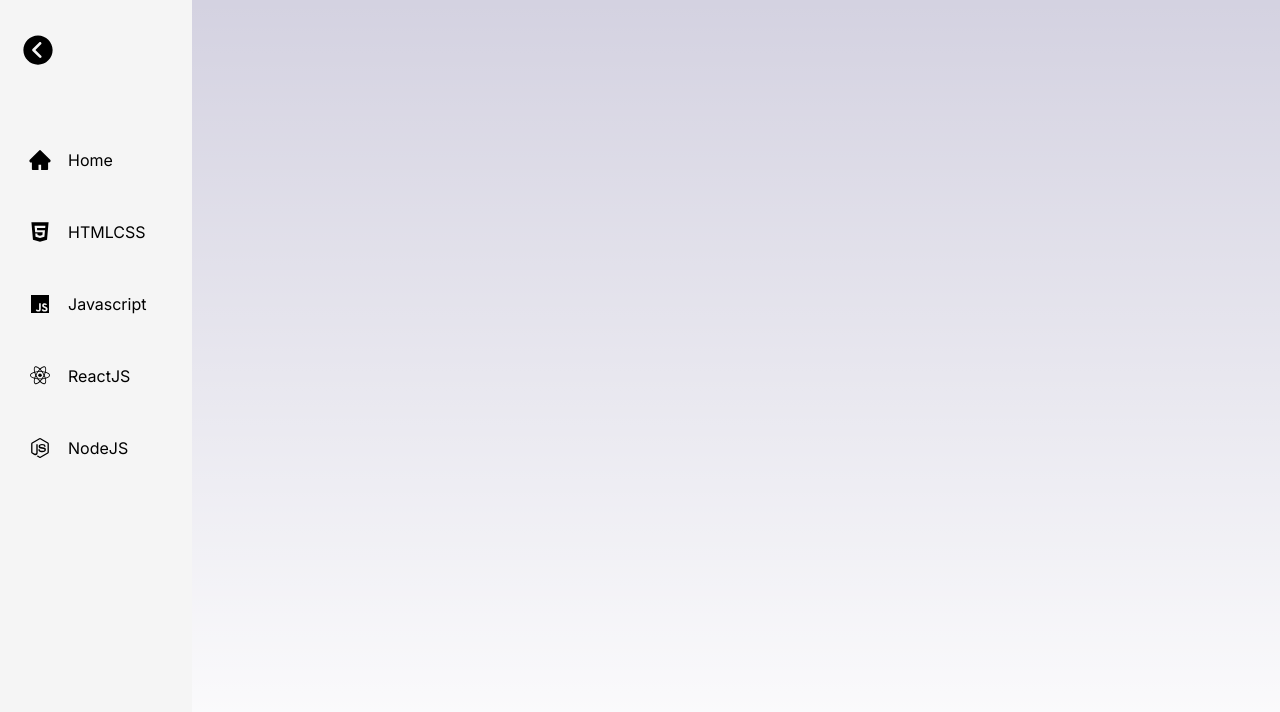
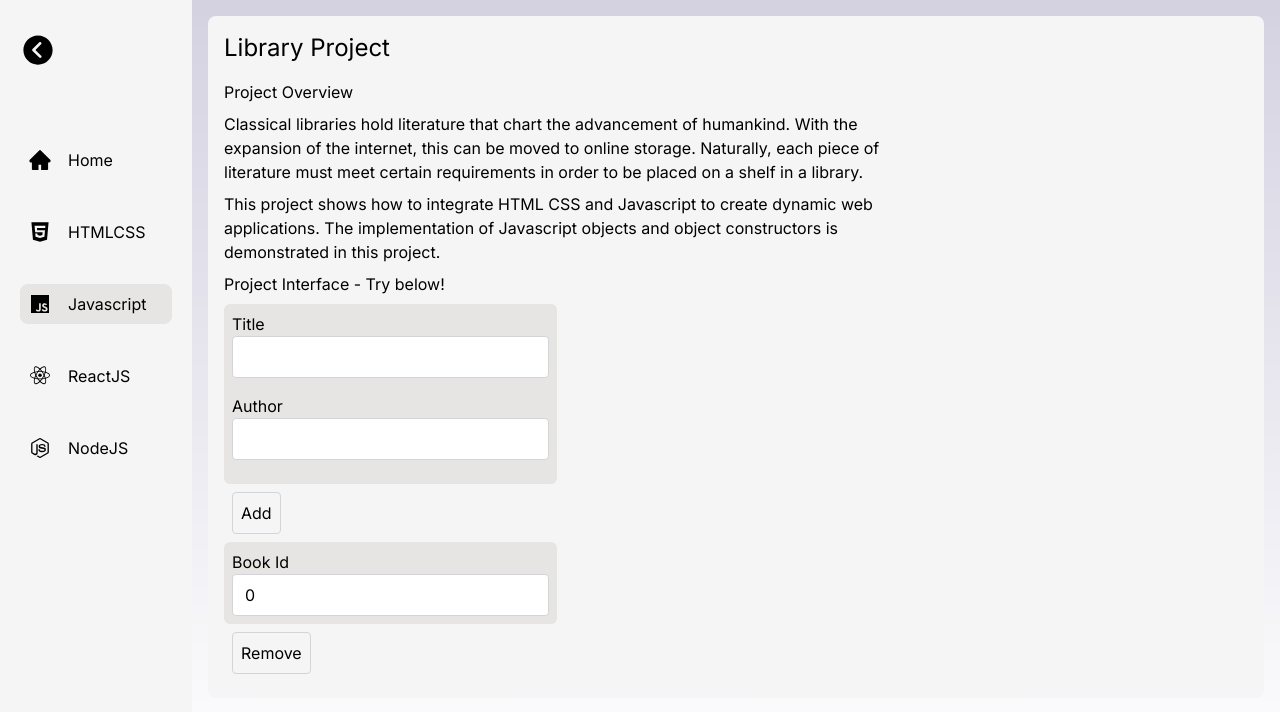
Before and after one commit to danmxli/theodinproject-project-library, a Next.js app: page /vanillajs in a window 1280 px wide. Shown: the top 712 px of the page. Built offline with nearby package versions, Linux system fonts and the light colour scheme.

Commit message:
javascript route on navbar

```diff
--- a/app/page.tsx
+++ b/app/page.tsx
@@ -44,9 +44,9 @@ export default function Home() {
             </a>
 
             <a
-              href="https://github.com/danmxli"
+              href="/vanillajs"
               className="group rounded-lg border border-transparent px-5 py-4 transition-colors hover:border-gray-300 hover:bg-gray-100 hover:dark:border-neutral-700 hover:dark:bg-neutral-800/30"
-              target="_blank"
+              target=""
               rel="noopener noreferrer"
             >
               <h2 className={`mb-3 text-2xl font-semibold`}>
--- a/app/vanillajs/page.tsx
+++ b/app/vanillajs/page.tsx
@@ -1,12 +1,13 @@
 import Navbar from "@/components/navbar";
 import "@/styles/custom.css";
+import LibraryDemo from "@/components/vanillajs/library";
 
 const PageTwo = () => {
     return(
         <main className="flex">
             <Navbar/>
             <div className="flex-1 p-4 h-screen overflow-y-auto">
-
+                <LibraryDemo />
             </div>
         </main>
 
--- a/components/navbar.tsx
+++ b/components/navbar.tsx
@@ -17,7 +17,7 @@ const Navbar = () => {
     const Menus = [
         { id: "home", title: "Home", href: "/", content: <AiFillHome /> },
         { id: "htmlcss", title: "HTMLCSS", href: "/htmlcss", content: <AiFillHtml5 /> },
-        { id: "javascript", title: "Javascript", href: "/", content: <BiLogoJavascript /> },
+        { id: "javascript", title: "Javascript", href: "/vanillajs", content: <BiLogoJavascript /> },
         { id: "reactjs", title: "ReactJS", href: "/", content: <BiLogoReact /> },
         { id: "nodejs", title: "NodeJS", href: "/", content: <BiLogoNodejs /> },
     ];
--- /dev/null
+++ b/components/vanillajs/library.tsx
@@ -0,0 +1,21 @@
+import LibraryLandingPage from "./library/landingPage";
+
+const LibraryDemo = () => {
+    return(
+        <div className="bg-neutral-100 dark:bg-slate-950 rounded-lg p-4 mb-4">
+            <h1 className="dark:text-indigo-400 text-2xl mb-4">Library Project</h1>
+            <h2 className="dark:text-indigo-400 mb-2">Project Overview</h2>
+            <p className="lg:max-w-2xl mb-2 dark:text-gray-400">
+                Classical libraries hold literature that chart the advancement of humankind. With the expansion of the internet, this can be moved to online storage. Naturally, each piece of literature must meet certain requirements in order to be placed on a shelf in a library.
+            </p>
+            <p className="lg:max-w-2xl mb-2 dark:text-gray-400">
+                This project shows how to integrate HTML CSS and Javascript to create dynamic web applications. The implementation of Javascript objects and object constructors is demonstrated in this project.
+            </p>
+            <h2 className="dark:text-indigo-400 mb-2">Project Interface - Try below!</h2>
+            <LibraryLandingPage />
+
+        </div>
+    );
+}
+
+export default LibraryDemo
--- /dev/null
+++ b/components/vanillajs/library/landingPage.tsx
@@ -0,0 +1,98 @@
+'use client'
+import React, { use, useState } from "react"
+import Book from './libraryHelpers'
+
+const LibraryLandingPage = () => {
+    const [books, setBooks] = useState<{ id: number, name: string, author: string }[]>([])
+    const [bookId, setBookId] = useState(0)
+    const [title, setTitle] = useState('')
+    const [author, setAuthor] = useState('')
+    const [idSelector, setIdSelector] = useState(0)
+
+    const addBook = () => {
+        if (books.length > 7) {
+            alert('For demo purposes, we can only have 7 books in storage.')
+        }
+        else {
+            setBookId(bookId + 1)
+            const newBook = new Book(bookId, title, author)
+            setBooks((prevBooks) => [...prevBooks, newBook])
+            setTitle('')
+            setAuthor('')
+        }
+
+    };
+
+    const rmBook = () => {
+        const updatedBooks = books.filter((book) => book.id !== idSelector);
+        setBooks(updatedBooks)
+    }
+
+    return (
+        <div className="inline-grid grid-cols-1 sm:grid-cols-2 gap-2">
+            <div>
+                <form className="bg-stone-200 dark:bg-slate-900 p-2 rounded-md">
+                    <div className="mb-4">
+                        <label htmlFor="title" className="block text-black dark:text-white">Title</label>
+                        <input
+                            type="text"
+                            required
+                            className="w-full py-2 px-3 text-black dark:text-purple-200 border border-gray-300 dark:border-gray-600 dark:bg-slate-800 rounded"
+                            id="title"
+                            value={title}
+                            onChange={(e) => setTitle(e.target.value)}
+                        />
+                    </div>
+                    <div className="mb-4">
+                        <label htmlFor="author" className="block text-black dark:text-white">Author</label>
+                        <input
+                            type="text"
+                            required
+                            className="w-full py-2 px-3 text-black dark:text-purple-200 border border-gray-300 dark:border-gray-600 dark:bg-slate-800 rounded"
+                            id="author"
+                            value={author}
+                            onChange={(e) => setAuthor(e.target.value)}
+                        />
+                    </div>
+                </form>
+                <button
+                    className="text-black dark:text-purple-200 border border-gray-300 dark:border-gray-600 dark:bg-slate-800 rounded p-2 m-2"
+                    onClick={() => addBook()}>Add</button>
+                <form className="bg-stone-200 dark:bg-slate-900 p-2 rounded-md">
+                    <label htmlFor="book_id">Book Id</label>
+                    <input
+                        type="number"
+                        required
+                        className="w-full py-2 px-3 text-black dark:text-purple-200 border border-gray-300 dark:border-gray-600 dark:bg-slate-800 rounded"
+                        id="book_id" value={idSelector}
+                        onChange={(e) => {
+                            const input = parseInt(e.target.value, 10)
+                            if (isNaN(input) || input < 0) {
+                                setIdSelector(0)
+                            }
+                            else {
+                                setIdSelector(input)
+                            }
+                        }} />
+                </form>
+                <button
+                    className="text-black dark:text-purple-200 border border-gray-300 dark:border-gray-600 dark:bg-slate-800 rounded p-2 m-2"
+                    onClick={() => rmBook()}>Remove</button>
+            </div>
+
+            <div>
+                <ul className=" max-h-80 overflow-y-scroll">
+                    {books.map((book, index) => (
+                        <li key={index} className="bg-stone-200 dark:bg-slate-900 rounded-md p-2 m-4">
+                            <div>
+                                <strong>Book id:</strong> {book.id} <br /> <strong>Title:</strong> {book.name} <br /> <strong>Author:</strong> {book.author}
+                            </div>
+                        </li>
+                    ))}
+                </ul>
+            </div>
+        </div>
+    )
+}
+
+export default LibraryLandingPage
--- /dev/null
+++ b/components/vanillajs/library/libraryHelpers.js
@@ -0,0 +1,7 @@
+function Book(id, name, author) {
+    this.id = id
+    this.name = name
+    this.author = author
+}
+
+export default Book;
--- a/package.json
+++ b/package.json
@@ -9,7 +9,7 @@
     "lint": "next lint"
   },
   "dependencies": {
-    "next": "latest",
+    "next": "^13.5.5",
     "react": "latest",
     "react-dom": "latest",
     "react-icons": "^4.11.0",
```
Also changed, not shown: 1 other file (tests, documents, lock files or other folders).
